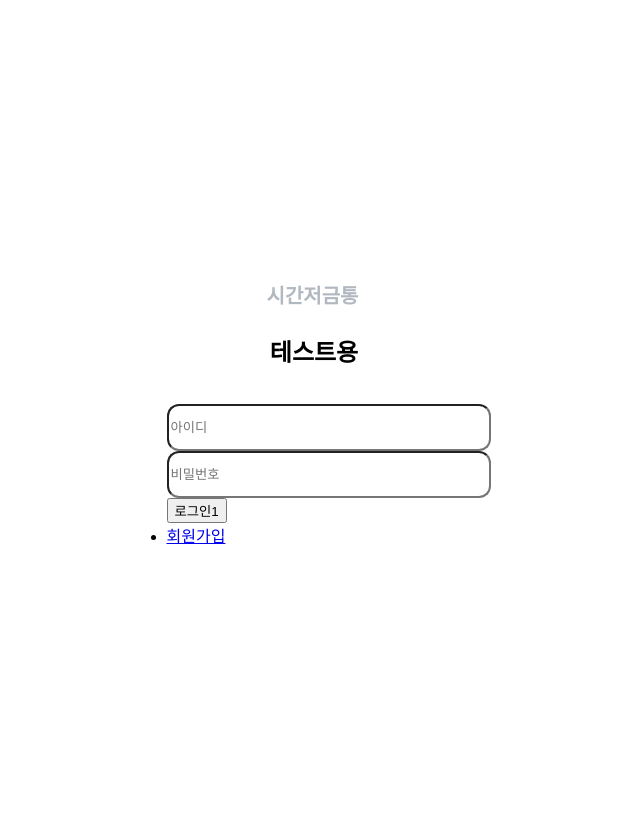
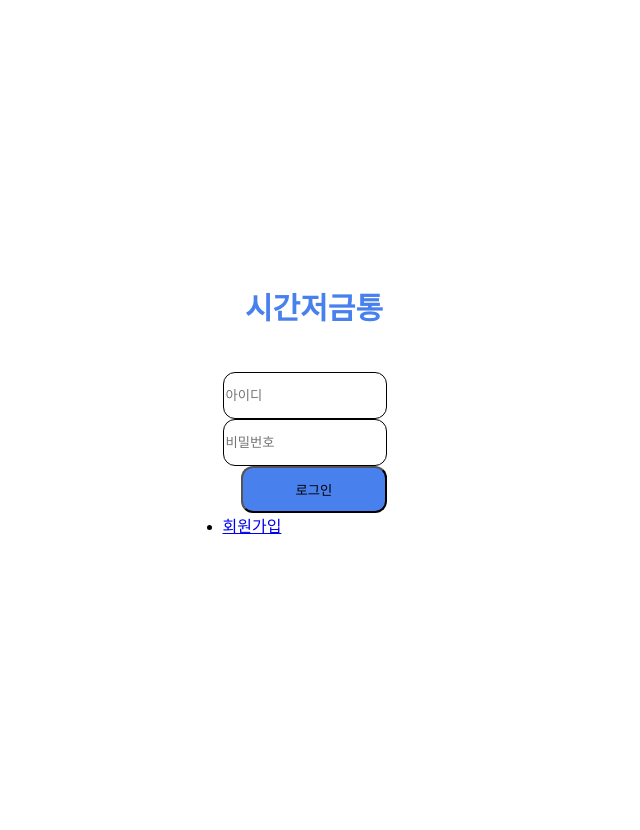
Before and after one commit to HaYoonsoo/onejo, a Django app: page /home/ in a window 1280 px wide. Shown: the whole page, without its empty margins (326-966 px from the left). After the commit the page ends 534 px from the top, so only its background shows below. Run offline with Django 4.2, Linux system fonts and the light colour scheme.

Commit message:
home 겹친부분 넘김

```diff
--- a/app/static/base.css
+++ b/app/static/base.css
@@ -1,8 +1,8 @@
-div.wrapper{
+.wrapper{
     height:812px;
     width:375px;
     margin:0 auto;
-    border:1px solid white;
+    /* border:1px solid white; */
     display:flex;
     flex-direction:column;
     align-items:center;
--- a/app/static/home.css
+++ b/app/static/home.css
@@ -1,8 +1,9 @@
 div.wrapper{
-    height:812px;
-    width:375px;
+    min-height:100vh;
+    max-width:375px;
+    width:100%;
     margin:0 auto;
-    border:1px solid white;
+    /* border:1px solid gray; */
     display:flex;
     flex-direction:column;
     align-items:center;
@@ -10,23 +11,61 @@ div.wrapper{
 }
 
 h1{
-    position:;
-    width: 95px;
-    height: 20px;
-    left: 140px;
-    top: 53px;
-    font-family: 'NanumGothic';
+    display:flex;
+    align-items:stretch;
+    justify-content:center;
+    margin-bottom:40px;;
+    width: 151px;
+    height: 32px;
+    font-family:'NanumGothic';
     font-style:normal;
-    font-size: 20px;
+    font-size: 30px;
     font-weight: 700;
-    text-align: left;
-    color: #B1B8C0;
+    color: #4880EE;
+}
+
+div.input{
+
 }
 
 input{
     box-sizing: border-box;
-    width: 324px;
+    width: 90%;
     height: 47px;
-    background: #FFFFFF;
+    background: white;
     border-radius: 12px;
+    border-color: lightgray;
+    border:1px solid;
 }
+
+div.button{
+    display:flex;
+    justify-content:center;
+}
+
+button{
+    width:80%;
+    height: 47px;
+    /* margin-left: 136px;
+    margin-top: 450px; */
+    background: #4880EE;
+    border-radius: 12px;
+    margin: 0 auto;
+
+}
+.idpw {
+    display: flex;
+    width:100%;
+    justify-content: center;
+    flex-direction: column;
+}
+
+.login_button{
+    width:100%;
+    display:flex;
+    justify-content: center;
+}
+
+ul{
+    padding:0px;
+}
--- a/app/templates/base.html
+++ b/app/templates/base.html
@@ -8,6 +8,7 @@
   <link href="{% static 'base.css' %}">
   {% block css %}
   {% endblock css %}
+</link>
   <title>{% block title %}{% endblock title %}</title>
 </head>
 <body>
--- a/app/templates/home.html
+++ b/app/templates/home.html
@@ -8,7 +8,6 @@
 
 {% block wrapper %}
 <h1>시간저금통</h1>
-    <h2>테스트용</h2>
     <ul>
         {% if user.is_authenticated %}
         <li>
@@ -41,9 +40,15 @@
                 {% csrf_token %} {% if error %}
                 <p>{{ error }}</p>
                 {% endif %}
-                <input type="text" name="username" placeholder="아이디" />
-                <input type="password" name="password" placeholder="비밀번호" />
-                <button>로그인1</button>
+                <div class="idpw">
+                    <input type="text" name="username" placeholder="아이디" />
+                    <input type="password" name="password" placeholder="비밀번호" />
+                </div>
+                <div class="login_button">
+                    <button>로그인</button>
+                </div>
+
+
             </form>
         </section>
 
```
